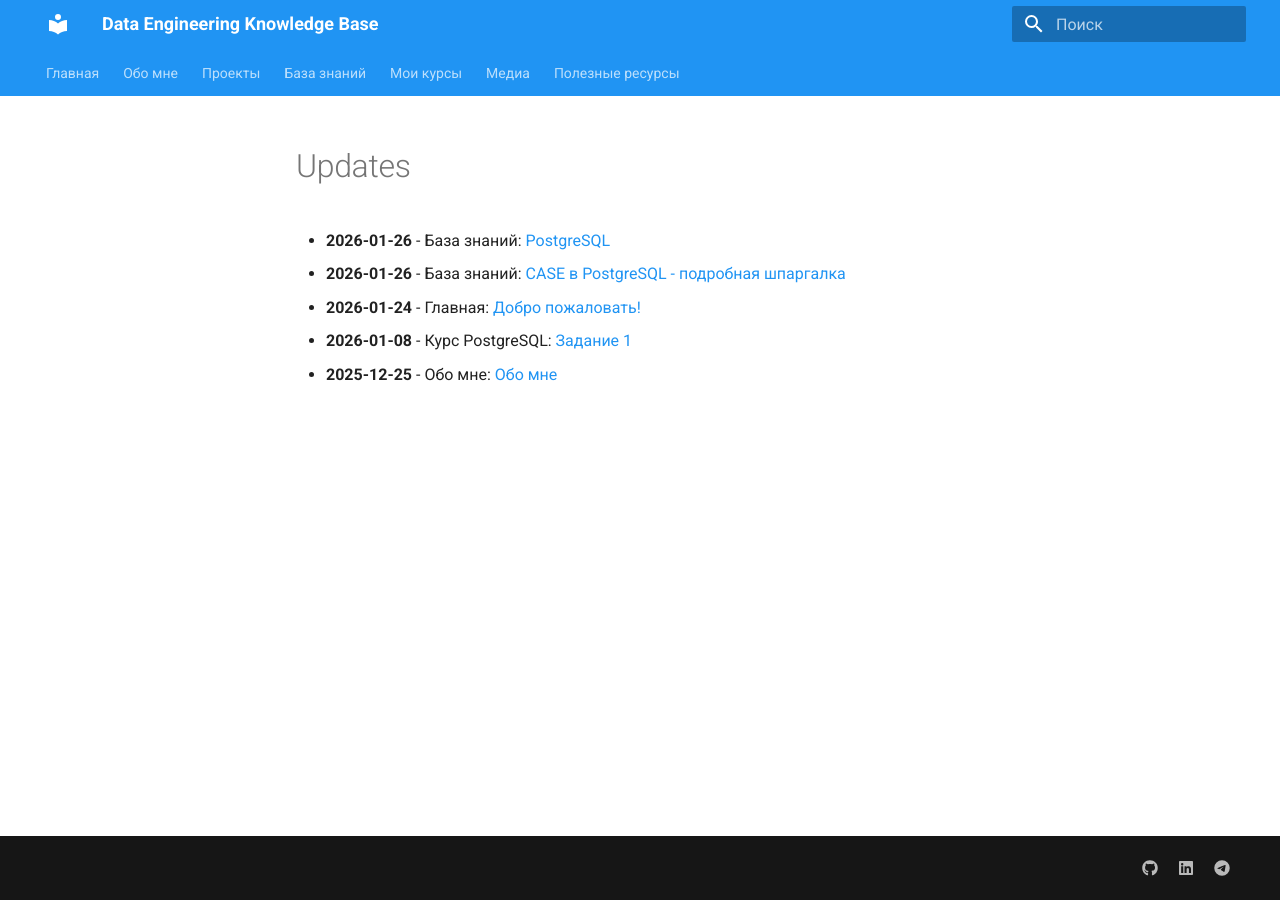
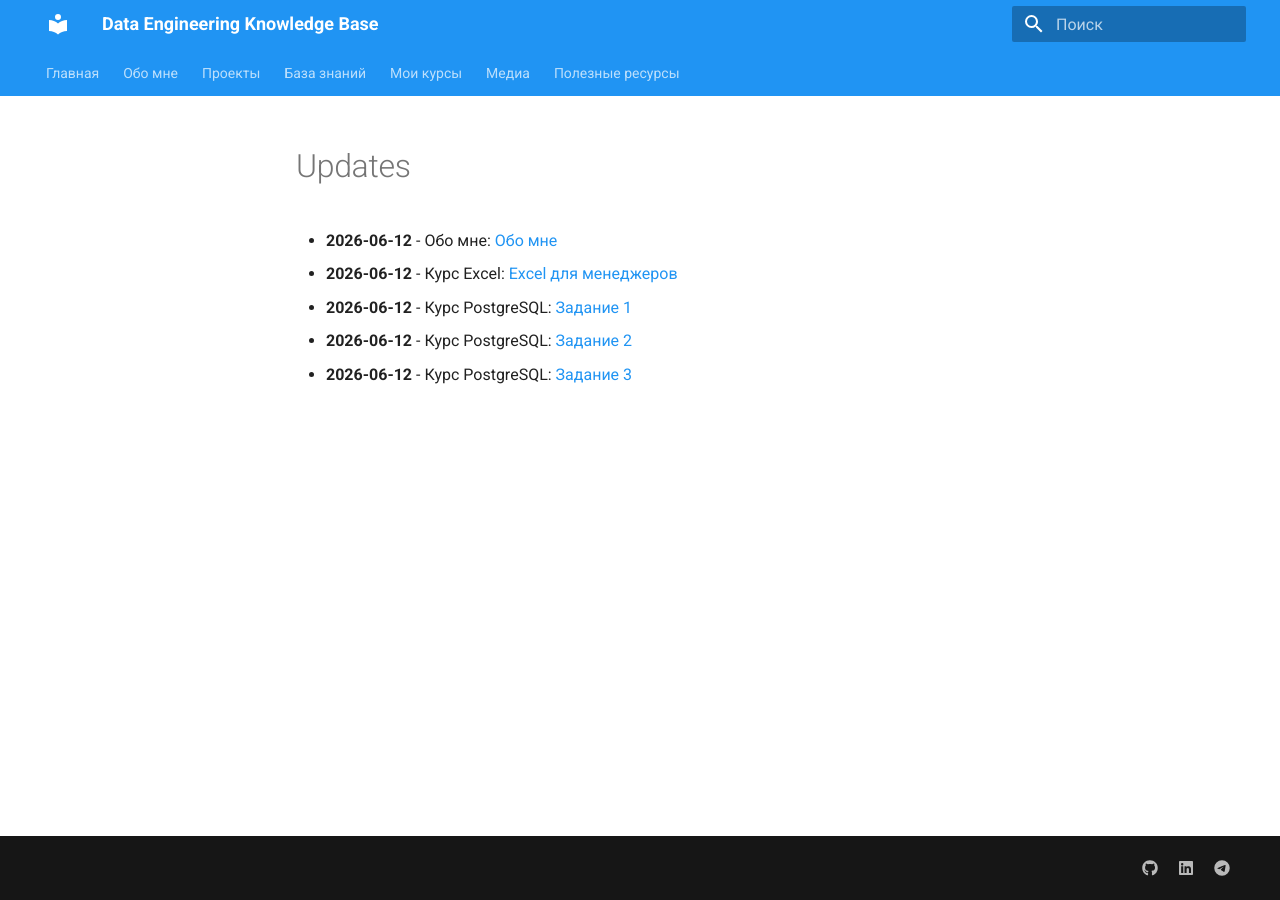
Before and after one commit to TheDataWanderer/my_site_dehandbook, an MkDocs documentation site: the page built from docs/_meta/updates.md, in a window 1280 px wide. Built offline with MkDocs 1.6.1 and Material for MkDocs 9.7.7, drawn with Linux system fonts in a browser that asks for light colours.

Commit message:
Update generated updates list

```diff
--- a/docs/_meta/updates.md
+++ b/docs/_meta/updates.md
@@ -1,8 +1,8 @@
 <!-- Этот файл генерируется автоматически из истории git. -->
 <!-- Не редактируйте его вручную: изменения будут перезаписаны при сборке сайта. -->
 
-- **2026-01-26** - База знаний: [PostgreSQL](knowledge/postgresql/index.md)
-- **2026-01-26** - База знаний: [CASE в PostgreSQL - подробная шпаргалка](knowledge/postgresql/case_when.md)
-- **2026-01-24** - Главная: [Добро пожаловать!](index.md)
-- **2026-01-08** - Курс PostgreSQL: [Задание 1](courses/postgresql/homework/hw_01.md)
-- **2025-12-25** - Обо мне: [Обо мне](about.md)
+- **2026-06-12** - Обо мне: [Обо мне](about.md)
+- **2026-06-12** - Курс Excel: [Excel для менеджеров](courses/excel/index.md)
+- **2026-06-12** - Курс PostgreSQL: [Задание 1](courses/postgresql/homework/hw_01.md)
+- **2026-06-12** - Курс PostgreSQL: [Задание 2](courses/postgresql/homework/hw_02.md)
+- **2026-06-12** - Курс PostgreSQL: [Задание 3](courses/postgresql/homework/hw_03.md)
```
